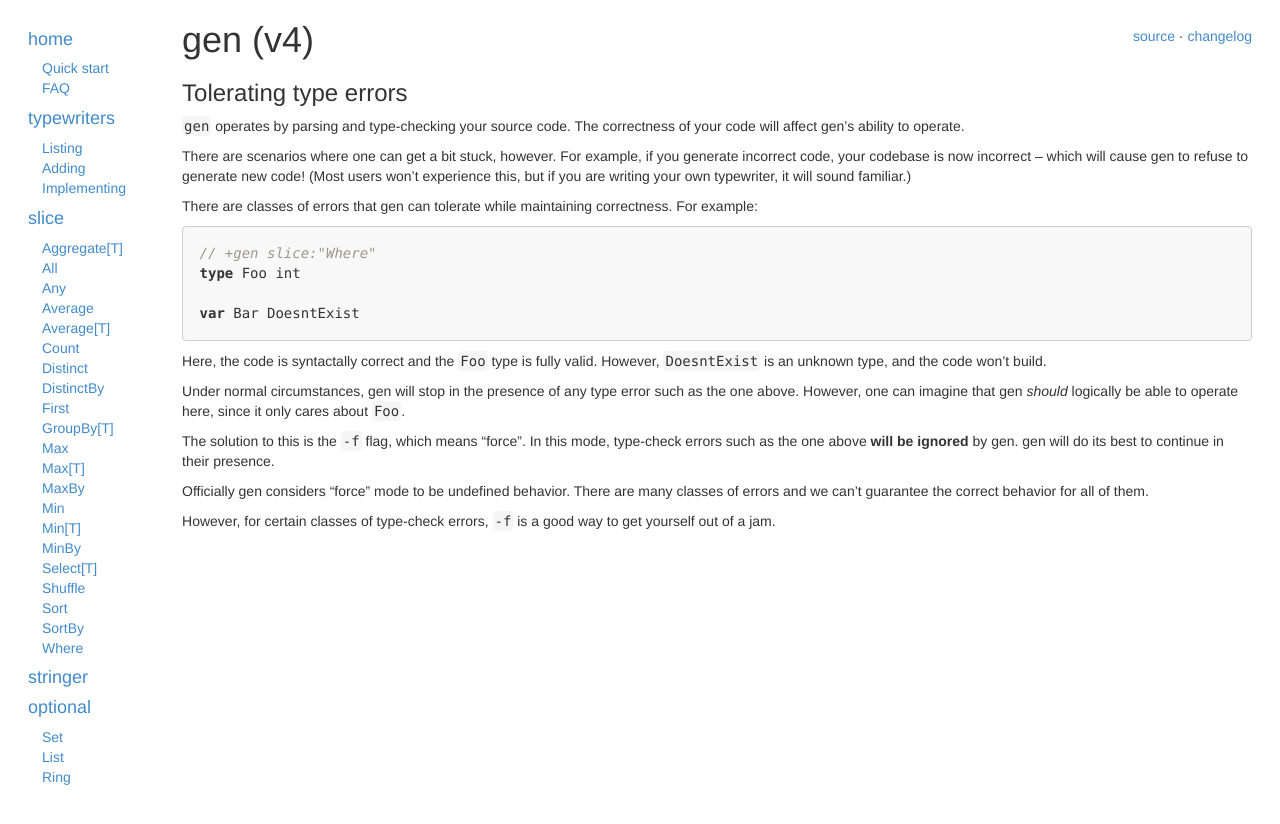
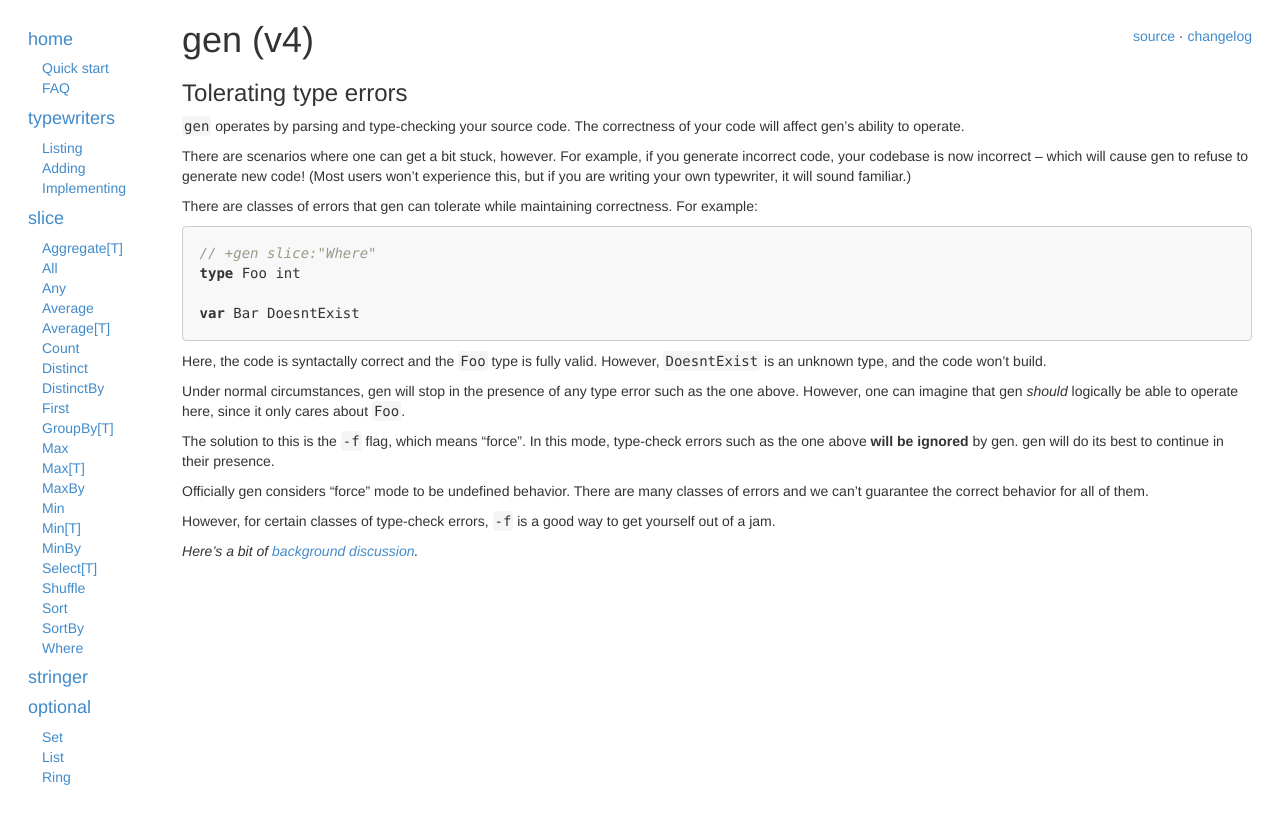
Before and after one commit to clipperhouse/gen, a Jekyll site: the page built from force/index.md, in a window 1280 px wide. Shown: the top 824 px of the page. Built offline with Jekyll 4.4.1, drawn with Linux system fonts in a browser that asks for light colours.

Commit message:
Update index.md

```diff
--- a/force/index.md
+++ b/force/index.md
@@ -27,3 +27,5 @@ The solution to this is the `-f` flag, which means "force". In this mode, type-c
 Officially gen considers "force" mode to be undefined behavior. There are many classes of errors and we can't guarantee the correct behavior for all of them.
 
 However, for certain classes of type-check errors, `-f` is a good way to get yourself out of a jam.
+
+*Here's a bit of [background discussion](https://github.com/clipperhouse/gen/issues/77).*
```
